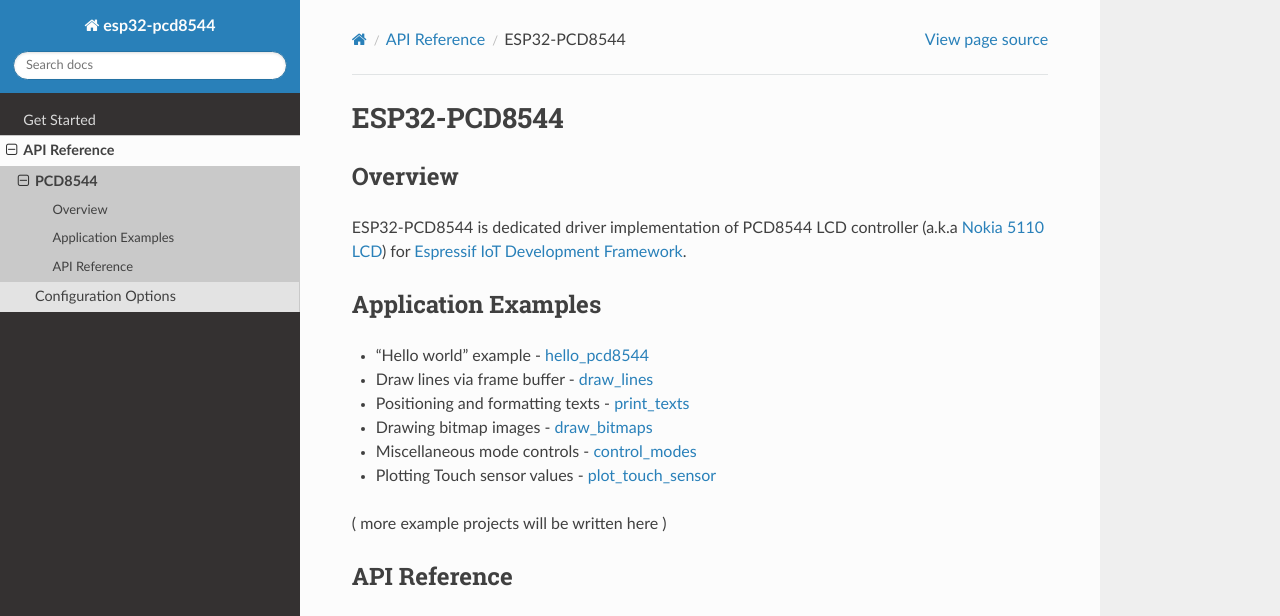
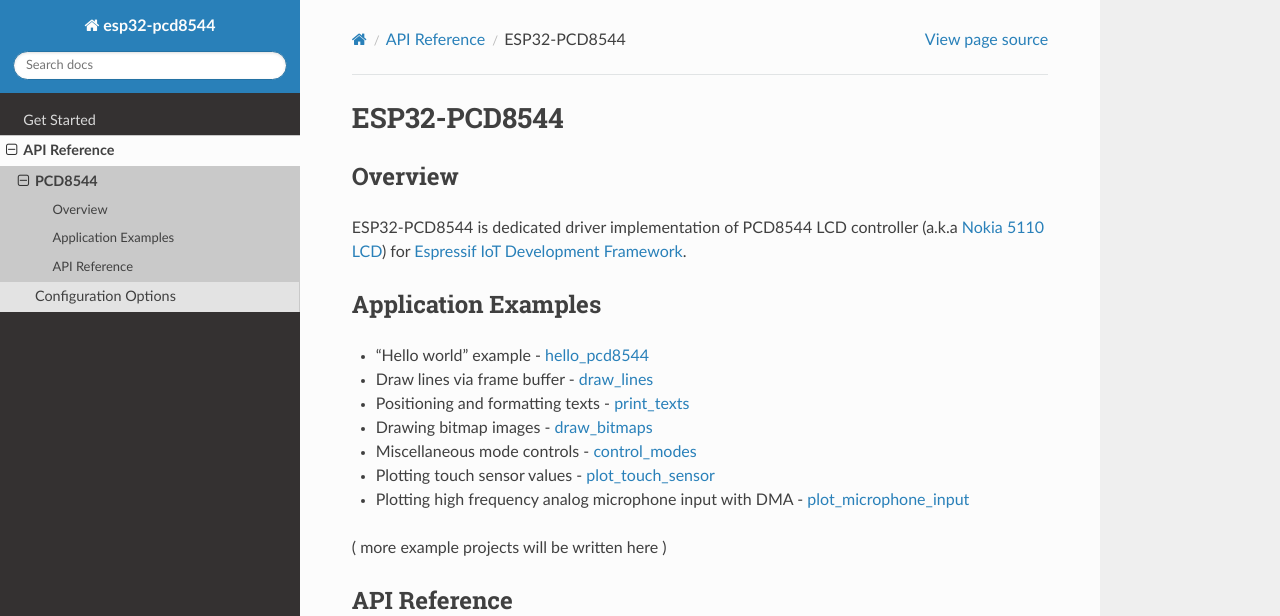
Before and after one commit to yanbe/esp32-pcd8544, a Sphinx documentation site: the page built from docs/api-reference/pcd8544/index.rst, in a window 1280 px wide and 1053 px high. Shown: the top 616 px of the window. Built offline with Sphinx 7.4.7 and the Read the Docs theme 2.0.0, drawn with Linux system fonts in a browser that asks for light colours; some of the changed lines change nothing that is shown; grey boxes are pictures that could not be loaded.

Commit message:
doc: link to plotting microphone input example

```diff
--- a/docs/api-reference/pcd8544/index.rst
+++ b/docs/api-reference/pcd8544/index.rst
@@ -14,18 +14,10 @@ Application Examples
 * Positioning and formatting texts - :example:`print_texts`
 * Drawing bitmap images - :example:`draw_bitmaps`
 * Miscellaneous mode controls - :example:`control_modes`
-* Plotting Touch sensor values - :example:`plot_touch_sensor`
+* Plotting touch sensor values - :example:`plot_touch_sensor`
+* Plotting high frequency analog microphone input with DMA - :example:`plot_microphone_input`
 
 ( more example projects will be written here )
-
-.. See :example:`get-started` directory of ESP32-PCD8544 examples that contains the following applications:
-   * Using contrast control - :example:`contrast`
-   * Using power-down mode - :example:`power-down`
-   * Using display-mode - :example:`display-mode`
-   * Using all features to plot graph with small battry use :example:`graph`
-   * Using animated graph from ADC signal :example:`signal`
-   * Free memory and SPI bus / device for other use :example:`free-mem`
-   * Benchmark code for DMA enabled/disabled and native SPI pins enabled/ disabled configuration :example:`benchmark`
 
 API Reference
 -------------
```
